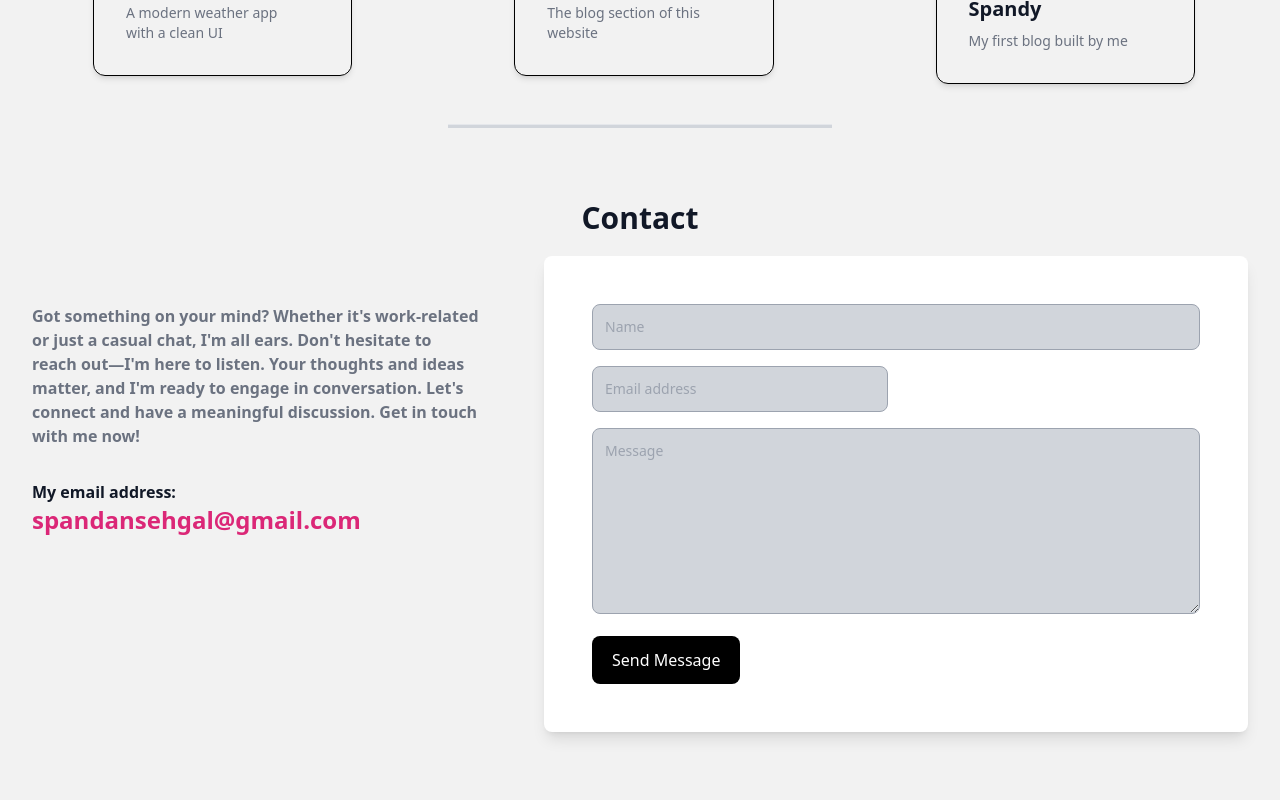
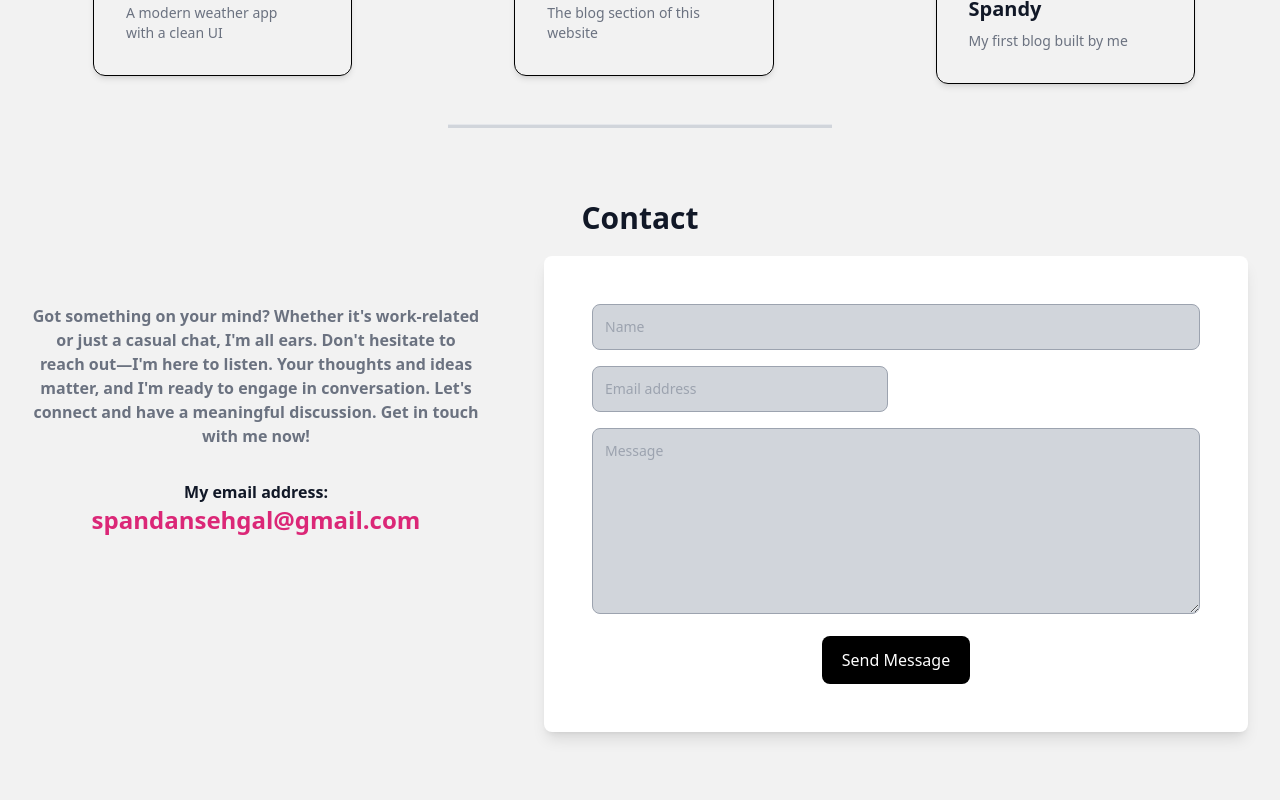
Before and after one commit to sehgalspandan/Span41n, a Next.js app: page / in a window 1280 px wide. Shown: the part 1240-2040 px from the top of the page. Built offline with nearby package versions, Linux system fonts and the light colour scheme; a web font is replaced by a local one.

Commit message:
🚀 Center Text contact form

```diff
--- a/components/contact.js
+++ b/components/contact.js
@@ -29,7 +29,7 @@ export const Contact = () => {
       animate={{ opacity: 1, x: 0 }}
       transition={{ duration: 1 }}>
       <section className=" mt-2">
-        <div className="mx-auto max-w-screen-xl px-4 py-16 sm:px-6 lg:px-8">
+        <div className="mx-auto max-w-screen-xl px-4 py-16 sm:px-6 lg:px-8 text-center">
           <h1 className="text-3xl text-center pb-5 text-gray-900 font-bold">Contact</h1>
 
           <div className="grid grid-cols-1 gap-x-16 gap-y-8 lg:grid-cols-5">
```
